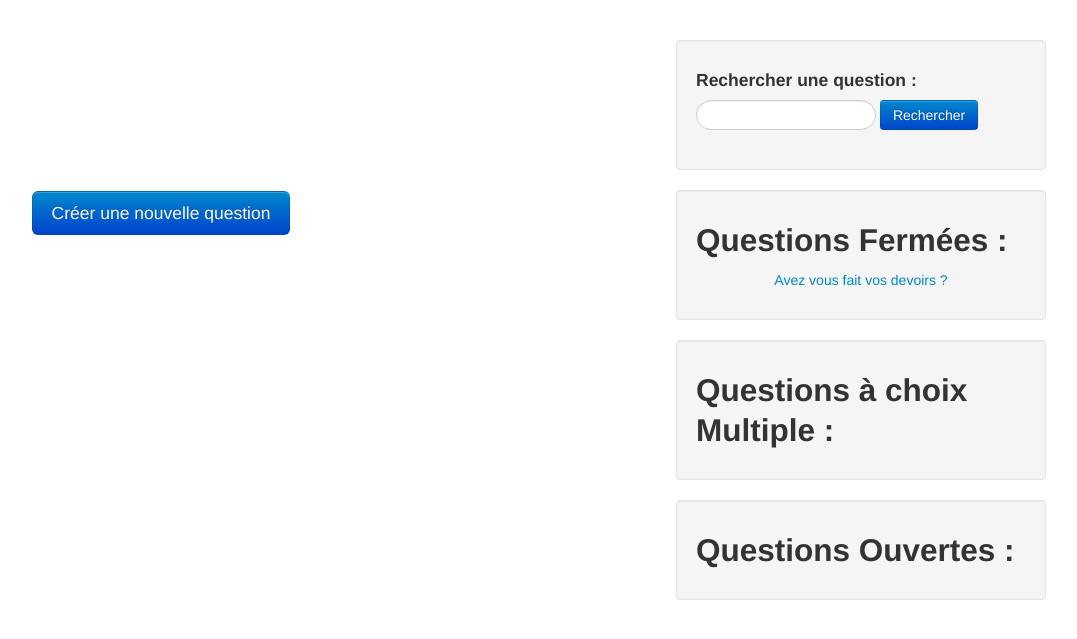
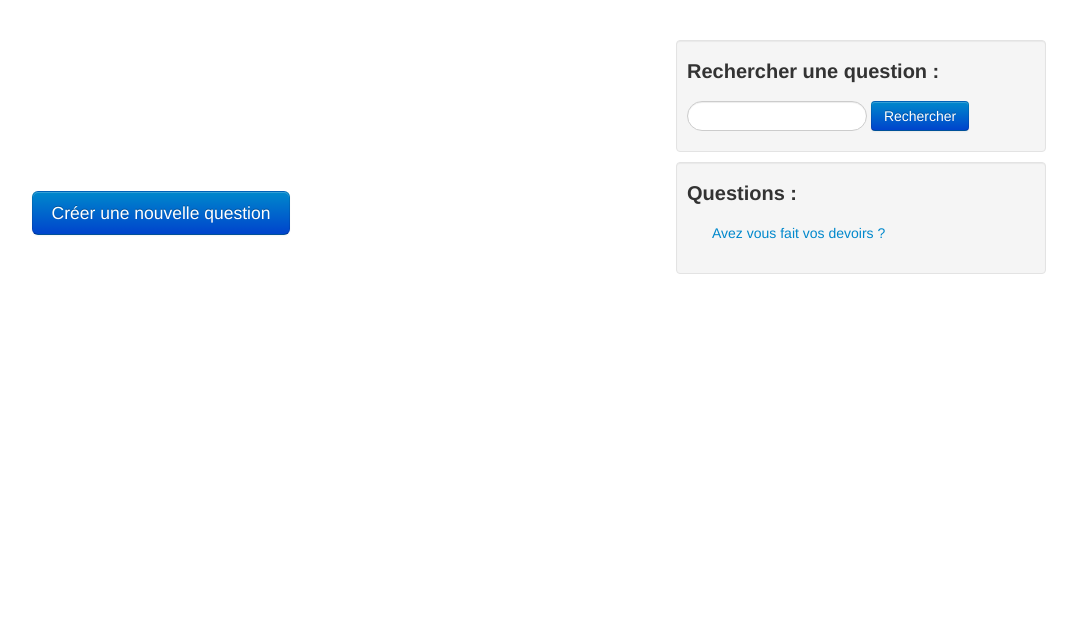
Before and after one commit to selas/atpa, a Django app: page /appli/accueil/ in a window 1280 px wide. Shown: the part 80-719 px from the top of the page, without its empty margins (174-1251 px from the left). Run offline with Django 3.2, Linux system fonts and the light colour scheme; a user stored in the database is signed in; data comes from the database, SQL or seed files in the repository; parts of the project's set-up code (start-up, migrations or seed data) failed here and were passed over; some libraries are stand-ins or nearby versions.

Commit message:
Modif deconnexion Modif css Ajout question avec ses reponses (fonctionel pour 1 bonne et 1 mauvaise pour le moment)

```diff
--- a/appli/forms.py
+++ b/appli/forms.py
@@ -23,6 +23,3 @@ class AjoutQuestion(forms.Form):
 	intituleReponseMauvaise1 = forms.CharField(max_length = 100)
 
 	# reponseValide = forms.ChoiceField(widget = forms.Select, choices=CHOICES)
-
-	# intituleReponse_non = forms.CharField(max_length = 100)
-	# reponseValide_non = forms.BooleanField(default=True)
--- a/appli/urls.py
+++ b/appli/urls.py
@@ -12,7 +12,7 @@ urlpatterns = patterns('',
 	#url(r'^form_question/$', 'appli.views.form_question', name='form_question'),
 
 	url(r'^connexion/$', 'appli.views.connexion', name='connexion'),
-	#url(r'^deconnexion/$', 'appli.views.deconnexion', name='deconnexion'),
+	url(r'^deconnexion/$', 'appli.views.deconnexion', name='deconnexion'),
 	url(r'^new_question/$', 'appli.views.new_question', name='new_question'),
 
 	#url(r'^error/$', 'appli.views.error', name='error')
--- a/appli/views.py
+++ b/appli/views.py
@@ -2,14 +2,14 @@
 
 from django.http import HttpResponse, HttpResponseRedirect
 from django.contrib.auth import authenticate, login, logout
-from django.shortcuts import render_to_response
-from django.shortcuts import render
+from django.shortcuts import render_to_response, render, redirect
 from appli.models import Question, Question_reponse
 from appli.forms import Connexion, AjoutQuestion
-from django.contrib.auth.models import User
+from django.views.decorators.csrf import csrf_protect
+#from django.contrib.auth.models import User
 
 
-
+@csrf_protect
 def connexion(request):
 	if request.method == 'POST': # If the form has been submitted...
 		username = request.POST['username']
@@ -23,47 +23,45 @@ def connexion(request):
 				form = Connexion() # An unbound form
 				# Redirect to a success page.
 
-				question_list_simple = Question.objects.filter(typeReponse_q="Choix simple",enseignant_q = user)
-				question_list_multiple = Question.objects.filter(typeReponse_q="Choix multiple",enseignant_q = user)
-				question_list_alphanumerique = Question.objects.filter(typeReponse_q="Choix alphanumerique",enseignant_q = user)
-				return render(request, 'appli/accueil.html' , { 'question_list_simple' : question_list_simple, 'question_list_multiple' : question_list_multiple, 'question_list_alphanumerique' : question_list_alphanumerique })
+				question_list = Question.objects.all()
+				return redirect("accueil")
+				#render(request, 'appli/accueil.html' , { 'question_list' : question_list })
 
 			else:
 				# Return a 'disabled account' error message
 				error = "Compte desactivé"
-				return render(request, 'appli/connexion.html', {
-					'form': form,'error': error
-					})
+				return redirect(".")
+				#render(request, 'appli/connexion.html', {
+				#	'form': form,'error': error
+				#	})
 		else:
 			# Return an 'invalid login' error message.
 			error = "login ou mot de passe invalid"
-			return render(request, 'appli/connexion.html', {
-				'form': form,'error': error
-				})
+			return redirect('.')
+			#render(request, 'appli/connexion.html', {
+			#	'form': form,'error': error
+			#	})
+
 	else:
 		#Lorsque l'on click sur deconnexion, aucune methode post n'est passé
 		#Donc ensuite, on test si il existe un utilisateur ou non
 		#Si un utilise existe, on le deconnecte
 		#Puis on renvoi sur la page de connection
-		if request.user is not None:
-			logout(request)
 
-	form = Connexion() # An unbound form
-	return render(request, 'appli/connexion.html', {
-		'form': form,
-		})
+		form = Connexion() # An unbound form
+		return render(request, 'appli/connexion.html', {
+			'form': form,
+			})
 
+def deconnexion(request):
 
+	logout(request)
+	return redirect('connexion')
 
-
-		#if form.is_valid(): # All validation rules pass
-			#Redirect to a success page.
-		#	return HttpResponse("Connexion ok")
-		#else:
-			#Return a 'disabled account' error message
 
 def new_question(request):
 	if request.method == 'POST' : # If the form has been submitted...
+		print("foo")
 		libelle_q = request.POST['intituleQuestion']
 		username_q = request.user
 
@@ -71,9 +69,10 @@ def new_question(request):
 #		typeReponse_q = request.POST['typeReponse']
 
 		# form = AjoutQuestion(request.POST)
-		# if form.is_valid(): # All validation rules pass
 		maQuestion=Question(enseignant_q = username_q , libelle_q = libelle_q , temps_q = temps_q , typeReponse_q = 'Choix simple')
 		maQuestion.save()
+		idQuestion = maQuestion.id
+		monObjetQuestion = Question.objects.get(pk=idQuestion)
 
 		intituleReponseBonne1 = request.POST['intituleReponseBonne1']
 		# intituleReponseBonne2 = request.POST['intituleReponseBonne2']
@@ -83,22 +82,22 @@ def new_question(request):
 		# intituleReponseMauvaise2 = request.POST['intituleReponseMauvaise2']
 		# intituleReponseMauvaise3 = request.POST['intituleReponseMauvaise3']
 		# intituleReponseMauvaise4 = request.POST['intituleReponseMauvaise4']
-
-		# maQuestionReponse1 = Question_reponse(question_r = 23, libelle_r = intituleReponseBonne1 , reponseValide_r = True)
+		maQuestionReponse1 = Question_reponse(question_r = monObjetQuestion, libelle_r = intituleReponseBonne1 , reponseValide_r = True)
 		# maQuestionReponse1.save()
 		# maQuestionReponse2 = Question_reponse(question_r = maQuestion.id , libelle_r = intituleReponseBonne2 , reponseValide_r = 'Choix simple')
 		# maQuestionReponse3 = Question_reponse(question_r = maQuestion.id , libelle_r = intituleReponseBonne3 , reponseValide_r = 'Choix simple')
 		# maQuestionReponse4 = Question_reponse(question_r = maQuestion.id , libelle_r = intituleReponseBonne4 , reponseValide_r = 'Choix simple')
 
-	#	maQuestionReponse5 = Question_reponse(question_r = monId , libelle_r = intituleReponseMauvaise1 , reponseValide_r = False)
+		maQuestionReponse5 = Question_reponse(question_r = monObjetQuestion , libelle_r = intituleReponseMauvaise1 , reponseValide_r = False)
 		# maQuestionReponse6 = Question_reponse(question_r = maQuestion.id , libelle_r = intituleReponseMauvaise2 , reponseValide_r = 'Choix simple')
 		# maQuestionReponse7 = Question_reponse(question_r = maQuestion.id , libelle_r = intituleReponseMauvaise3 , reponseValide_r = 'Choix simple')
 		# maQuestionReponse8 = Question_reponse(question_r = maQuestion.id , libelle_r = intituleReponseMauvaise4 , reponseValide_r = 'Choix simple')
 
-		# maQuestionReponse1.save()
-		# maQuestionReponse5.save()
+		maQuestionReponse1.save()
+		maQuestionReponse5.save()
 			# Redirect to a success page.
-		return render(request, 'appli/essai.html' , {'enseignant_q' : username_q , 'libelle_q' : libelle_q , 'temps_q' : temps_q , 'typeReponse_q' :'Choix simple' })
+		question_list = Question.objects.all()
+		return render(request, 'appli/accueil.html' , {'question_list' : question_list, 'enseignant_q' : username_q , 'libelle_q' : libelle_q , 'temps_q' : temps_q , 'typeReponse_q' :'Choix simple' })
 		# else:
 			# Return a 'disabled account' error message
 			# return render(request, 'appli/formQuestion.html', {'enseignant_q' : username , 'libelle_q' : libelle_q , 'temps_q' : temps , 'typeReponse_q' :'Choix simple' })
@@ -112,10 +111,13 @@ def new_question(request):
 
 
 def accueil(request):
-	question_list_simple = Question.objects.filter(typeReponse_q="Choix simple")
-	question_list_multiple = Question.objects.filter(typeReponse_q="Choix multiple")
-	question_list_alphanumerique = Question.objects.filter(typeReponse_q="Choix alphanumerique")
-	return render(request, 'appli/accueil.html' , { 'question_list_simple' : question_list_simple, 'question_list_multiple' : question_list_multiple, 'question_list_alphanumerique' : question_list_alphanumerique })
+
+	if request.user.is_authenticated():
+		question_list = Question.objects.all()
+		return render(request, 'appli/accueil.html' , { 'question_list' : question_list })
+
+	else:
+		return redirect('connexion')
 
 
 
@@ -127,9 +129,9 @@ def choixquestion_view(request):
 			#fecrire du code pour savoir ce que l on va faire
 	else:
 		form = ChoixQuestion
-	return render(	request,'appli/ajout.html',
-									{'form':form})
-									#context_instance = RequestContext(request) )
+	return render(request,'appli/ajout.html',
+			{'form':form})
+			#context_instance = RequestContext(request) )
 
 
 def form_question(request):
--- a/atpa/static/appli/css/style.css
+++ b/atpa/static/appli/css/style.css
@@ -46,9 +46,25 @@ header{
 	text-shadow:0px 0px 15px white;
 }
 
+#listeQuestion{
+	font-size:auto;
+	overflow-y:scroll;
+	max-height: 250px;
+	margin-right:-19px;
+	list-style: none;
+	text-align:left;
+}
+
 #question{
-	font-size:200%;
+	margin: 0px 0px 10px;
+	padding:0px 10px 20px 10px;
 }
+
+#rechercheQuestion{
+	margin: 0px 0px 10px;
+	padding:0px 10px 0px 10px;
+}
+
 
 #titrequestetu{
 	font-size:200%;
@@ -56,3 +72,7 @@ header{
 	padding-top:2.5%;
 	margin-bottom:-5%;
 }
+
+h2{
+	font-size: 20px;
+}
--- a/atpa/templates/appli/accueil.html
+++ b/atpa/templates/appli/accueil.html
@@ -21,7 +21,7 @@
 			<section class="page-header well text-center">
 				<span>Bienvenue {{user.username}}</span>
 				<span class="deconnexion">
-					<a href="../connexion" >
+					<a href="../deconnexion" >
 						<button class="btn btn-danger btn-mini">Déconnexion <i class="icon-white icon-off"></i></button>
 					</a>
 				</span>
@@ -50,42 +50,22 @@
 				<br />
 				<section class="row-fluid">
 
-					<section class="well">
-						<h4>Rechercher une question :</h4>
+					<section class="well" id="rechercheQuestion">
+						<h2>Rechercher une question :</h2>
 						<form method="POST">{% csrf_token %}
 							<input type="text" class="input-medium search-query">
 							<button type="submit" class="btn btn-primary">Rechercher</button>
 						</form>
 					</section>
 
-					<section class="well">
-						<h2>Questions Fermées : </h2>
-							<section id="qestionFermee" class="text-center">
-								{% for question in question_list_simple %}
-									<p> <a href="#" title="cliquer ici pour accéder à la question">
-									{{ question.libelle_q }} </a> </p>
+					<section class="well" id="question">
+						<h2>Questions : </h2>
+							<ul id="listeQuestion" class="text-center">
+								{% for question in question_list %}
+									<li><a href="#" title="cliquer ici pour accéder à la question">
+									{{ question.libelle_q }} </a>
 								{% endfor %}
-							</section>
-					</section>
-
-					<section class="well">
-						<h2>Questions à choix Multiple : </h2>
-							<section id="qestionChoixMultiple" class="text-center">
-								{% for question in question_list_multiple %}
-									<p> <a href="#" title="cliquer ici pour accéder à la question">
-									{{ question.libelle_q }} </a> </p>
-								{% endfor %}
-							</section>
-					</section>
-
-					<section class="well">
-						<h2>Questions Ouvertes : </h2>
-							<section id="qestionOuverte" class="text-center">
-								{% for question in question_list_alphanumerique %}
-									<p> <a href="#" title="cliquer ici pour accéder à la question">
-									{{ question.libelle_q }} </a> </p>
-								{% endfor %}
-							</section>
+							</ul>
 					</section>
 
 				</section>
--- a/atpa/templates/appli/connexion.html
+++ b/atpa/templates/appli/connexion.html
@@ -28,7 +28,8 @@
 						<ul class="subMenu unstyled">
 							<li>
 								<section class="span3">
-									<form class="form-inline" id="formconnexion" method="POST">{% csrf_token %}
+									<form class="form-inline" id="formconnexion" method="POST">
+										{% csrf_token %}
 
 										{{ form.username }}
 										<!--ajouter equivalent du placeholder-->
```
